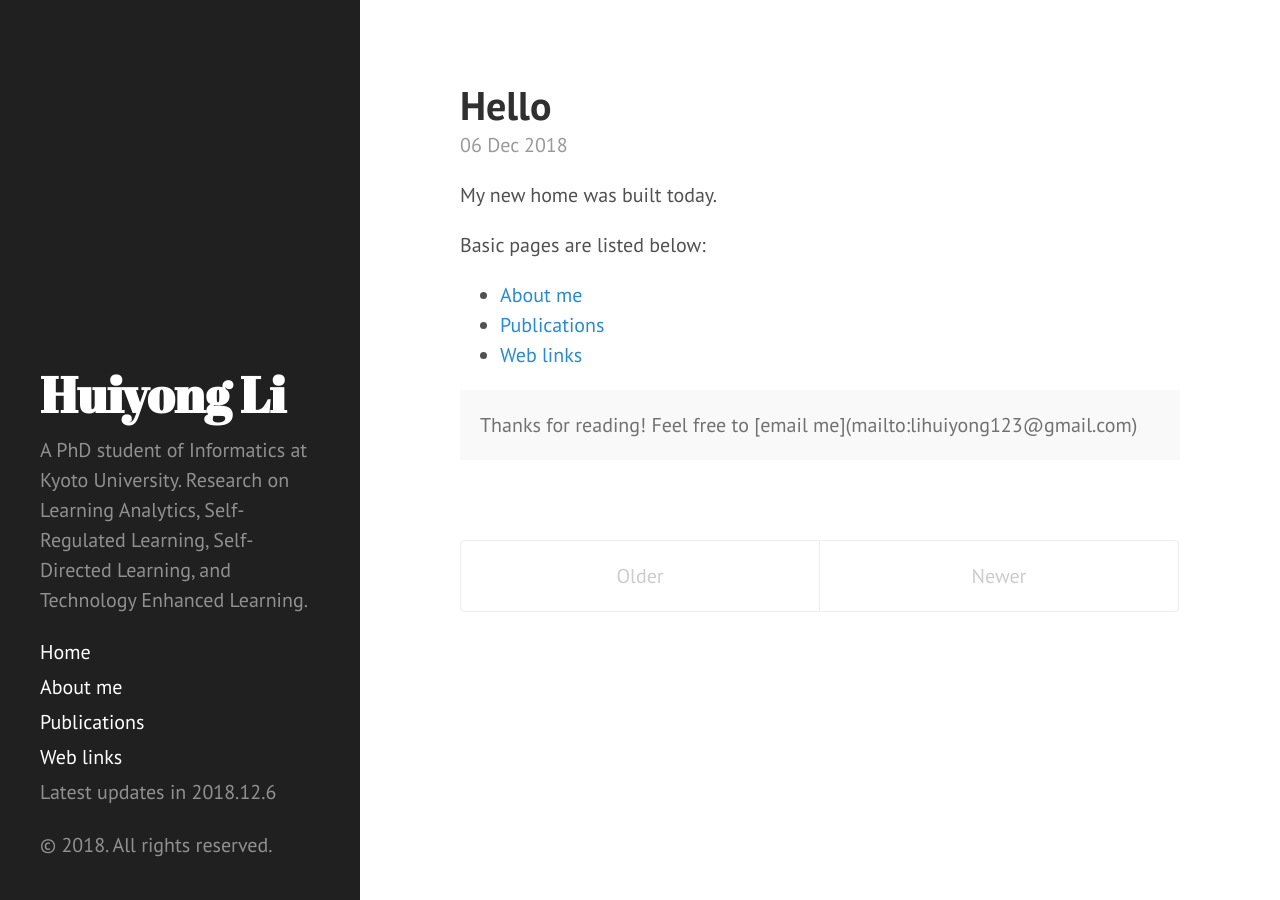
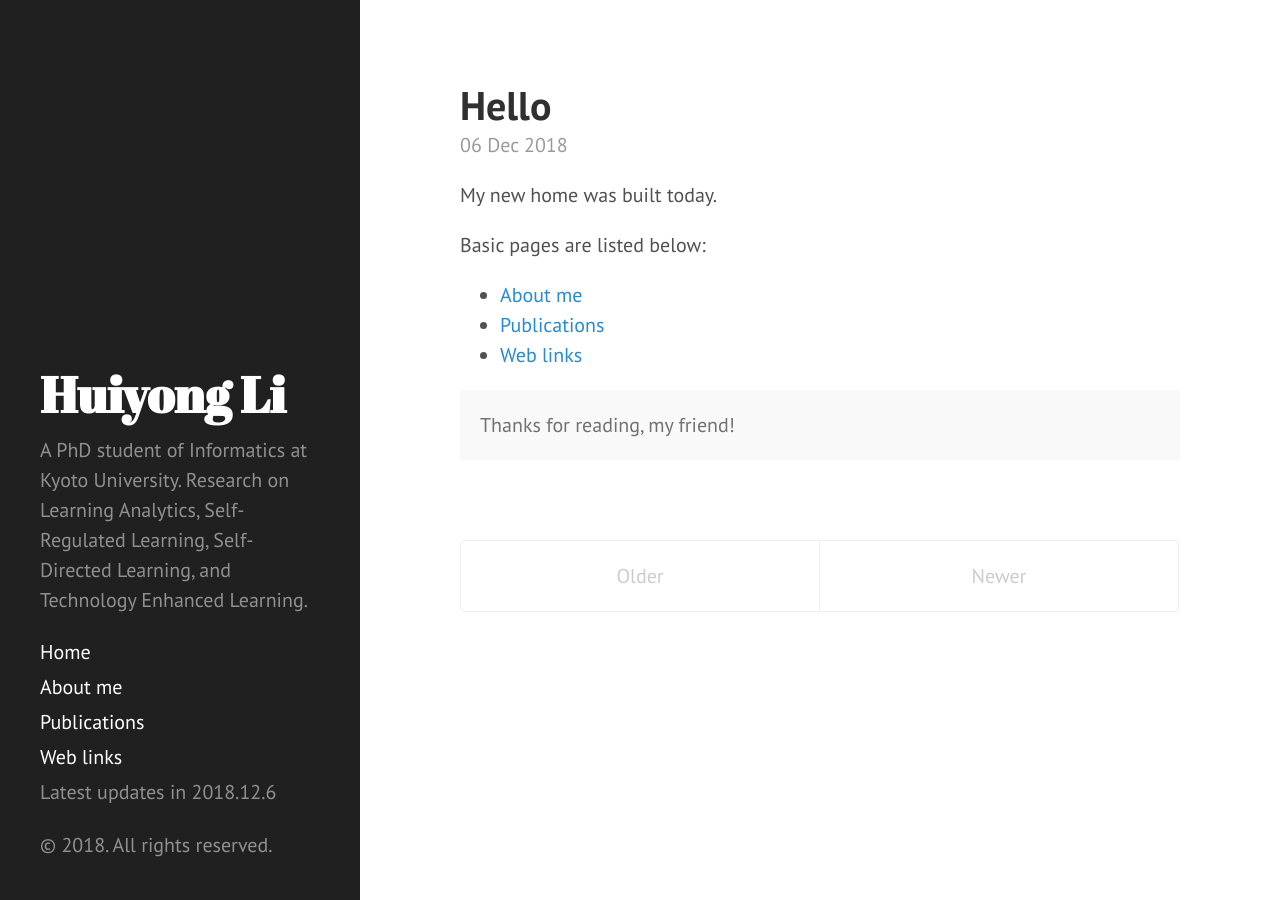
Before and after one commit to li-huiyong/li-huiyong.github.io, a Jekyll site: the page built from index.html, in a window 1280 px wide. Built offline with Jekyll 4.4.1, drawn with Linux system fonts in a browser that asks for light colours; the list of posts is cut into pages by our own code.

Commit message:
Remove email

```diff
--- a/_posts/2018-12-06-hello.md
+++ b/_posts/2018-12-06-hello.md
@@ -11,5 +11,5 @@ Basic pages are listed below:
 * [Web links](https://li-huiyong.github.io/web-links)
 
 <div class="message">
-  Thanks for reading! Feel free to [email me](mailto:lihuiyong123@gmail.com)
+  Thanks for reading, my friend!
 </div>
```
